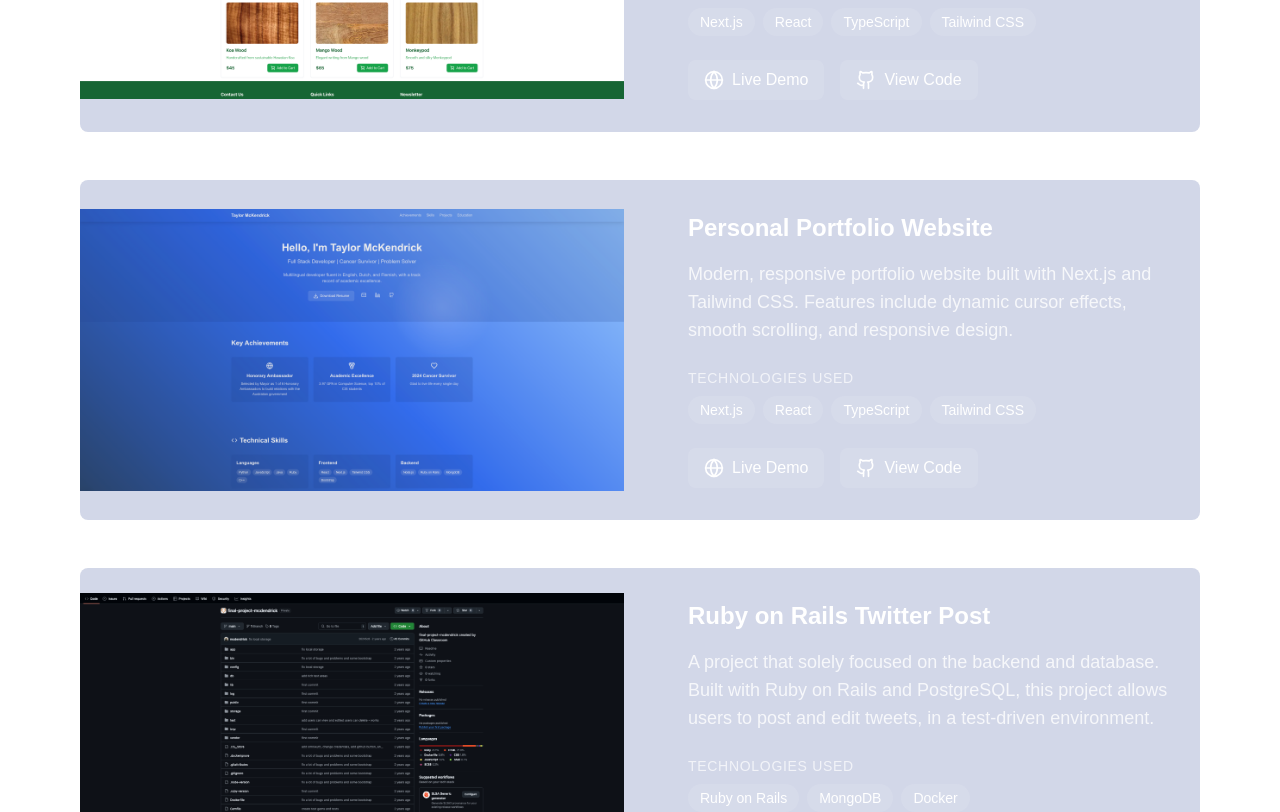
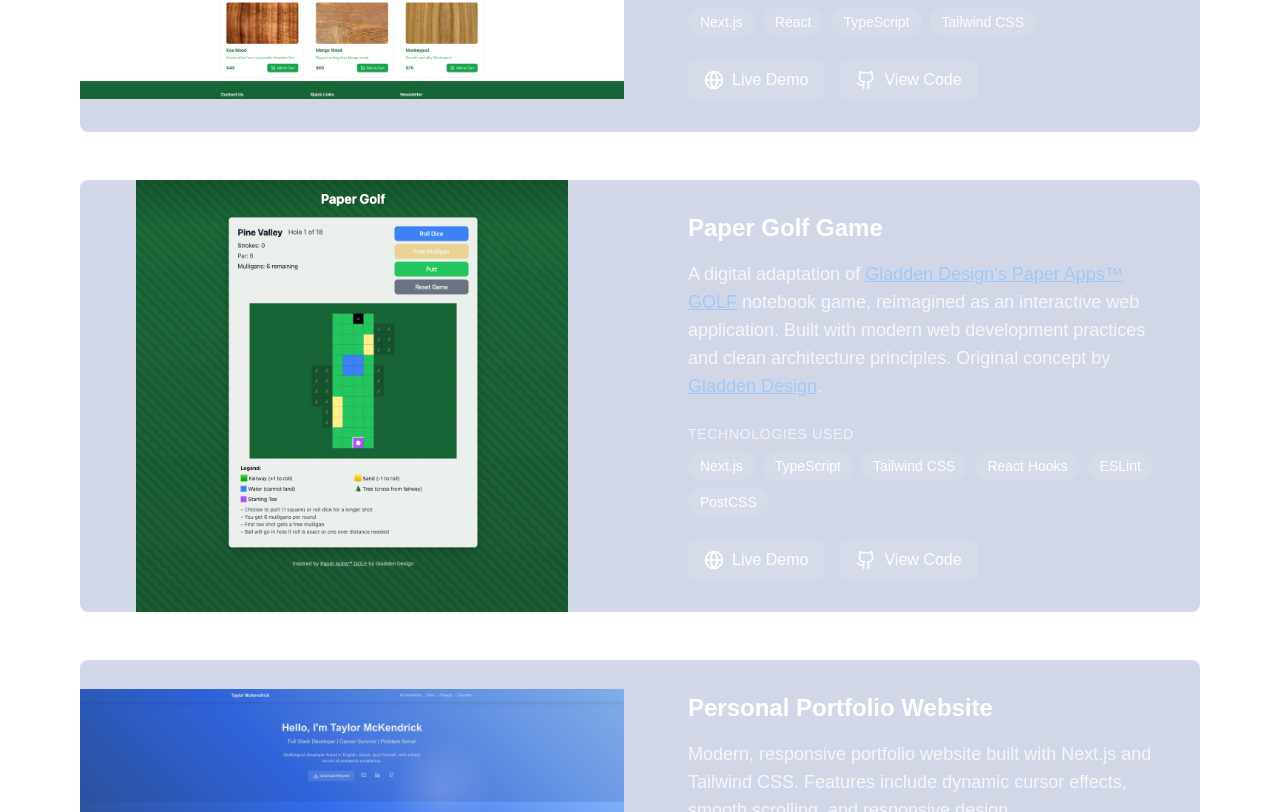
Before and after one commit to mcdendrick/personal-website, a Next.js app: page / in a window 1280 px wide. Shown: the part 2200-3012 px from the top of the page. Built offline with nearby package versions, Linux system fonts and the light colour scheme.

Commit message:
add paper golf project

```diff
--- a/app/page.tsx
+++ b/app/page.tsx
@@ -2,6 +2,34 @@
 import React, { useState, useEffect } from 'react';
 import { Github, Linkedin, Mail, Download, Code, GraduationCap, Globe, Medal, Heart, Menu, X, Phone } from 'lucide-react';
 import Image from 'next/image';
+
+const ProjectDescription: React.FC<{ text: string }> = ({ text }) => {
+  if (text.includes('Gladden Design')) {
+    return (
+      <>
+        A digital adaptation of{' '}
+        <a
+          href="https://gladdendesign.com/products/paper-apps-golf"
+          target="_blank"
+          rel="noopener noreferrer"
+          className="text-blue-300 hover:text-blue-400 underline"
+        >
+          Gladden Design's Paper Apps™ GOLF
+        </a>{' '}
+        notebook game, reimagined as an interactive web application. Built with modern web development practices and clean architecture principles. Original concept by{' '}
+        <a
+          href="https://gladdendesign.com"
+          target="_blank"
+          rel="noopener noreferrer"
+          className="text-blue-300 hover:text-blue-400 underline"
+        >
+          Gladden Design
+        </a>.
+      </>
+    );
+  }
+  return <>{text}</>;
+};
 
 const PersonalWebsite: React.FC = () => {
   const [mousePosition, setMousePosition] = useState({ x: 0, y: 0 });
@@ -26,7 +54,7 @@ const PersonalWebsite: React.FC = () => {
       {
         title: "Customer Sentiment Analysis Dashboard",
         description: "Built a real-time sentiment analysis platform using Next.js 14 and OpenAI's GPT models. Features include dynamic data visualization, automatic feedback categorization, and historical trend analysis.",
-        technologies: ["Next.js 14", "TypeScript", "OpenAI API", "Tailwind CSS", "Shadcn/ui", "Recharts"],
+        technologies: ["Next.js", "TypeScript", "OpenAI API", "Tailwind CSS", "Shadcn/ui", "Recharts"],
         liveLink: "https://sentiment-analyzer-ochre.vercel.app/",
         githubLink: "https://github.com/mcdendrick/sentiment-analyzer",
         image: "/sentiment-dashboard.png"
@@ -38,6 +66,14 @@ const PersonalWebsite: React.FC = () => {
         liveLink: "https://aloha-pencil-website.vercel.app",
         githubLink: "https://github.com/mcdendrick/aloha-pencil-website",
         image: "/mockup-page.png"
+      },
+      {
+        title: "Paper Golf Game",
+        description: "A digital adaptation of <a href='https://gladdendesign.com/products/paper-apps-golf' target='_blank' rel='noopener noreferrer'>Gladden Design's Paper Apps™ GOLF</a> notebook game, reimagined as an interactive web application. Built with modern web development practices and clean architecture principles. Original concept by <a href='https://gladdendesign.com' target='_blank' rel='noopener noreferrer'>Gladden Design</a>.",
+        technologies: ["Next.js", "TypeScript", "Tailwind CSS", "React Hooks", "ESLint", "PostCSS"],
+        liveLink: "https://paper-golf-game-nine.vercel.app",
+        githubLink: "https://github.com/mcdendrick/paper-golf-game",
+        image: "/paper-golf-game.png"
       },
       {
         title: "Personal Portfolio Website",
@@ -261,7 +297,7 @@ const PersonalWebsite: React.FC = () => {
                       <div className="p-8">
                       <h3 className="text-2xl font-bold mb-4">{project.title}</h3>
                       <p className="text-lg opacity-80 mb-6">
-                        {project.description}
+                        <ProjectDescription text={project.description} />
                       </p>
 
                       {/* Technologies Used */}
```
Also changed, not shown: public/paper-golf-game.png (added).
